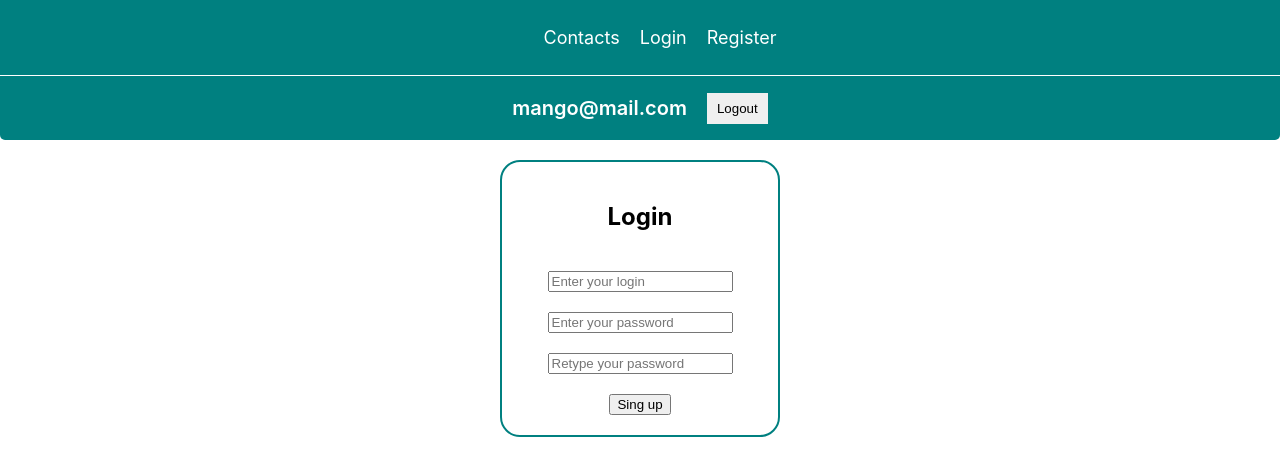
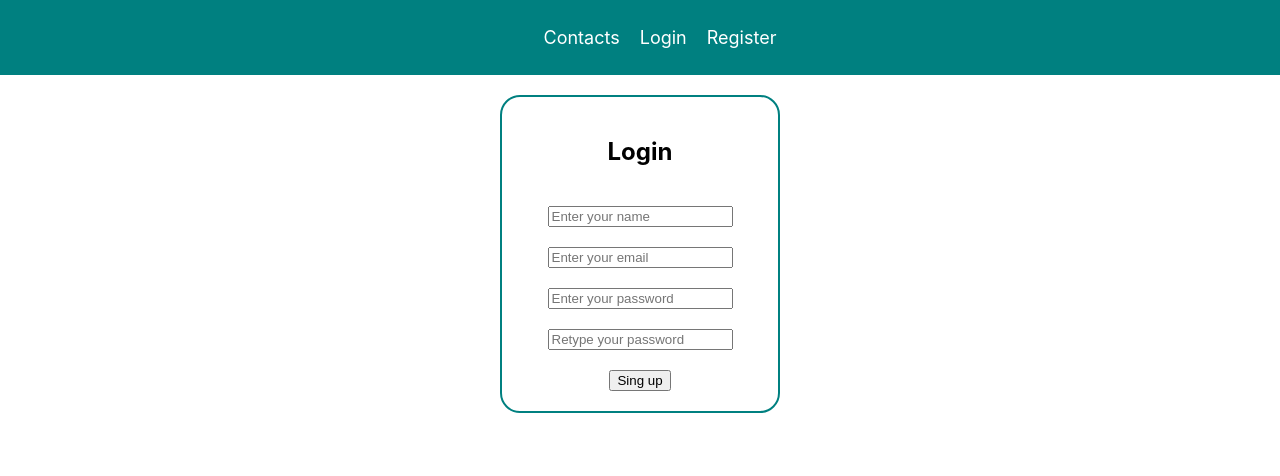
Before and after one commit to turus090/goit-react-hw-08-phonebook, a React (Create React App) app: page /register in a window 1280 px wide. Shown: the top 476 px of the page. Built offline with nearby package versions, Linux system fonts and the light colour scheme.

Commit message:
add contacts

```diff
--- /dev/null
+++ b/src/api/api.js
@@ -0,0 +1,41 @@
+import axios from 'axios';
+
+/*
+name John
+email qweer@gmail.com
+password  Frew1325g
+*/
+const baseURL = 'https://connections-api.herokuapp.com';
+
+export const signUpApi = async candidate => {
+  const { data } = await axios.post(`${baseURL}/users/signup`, candidate);
+  console.log(data);
+  return data;
+};
+
+export const signInApi = async candidate => {
+  const { data } = await axios.post(`${baseURL}/users/login`, candidate);
+  return data;
+};
+//common.Authorization = `Bearer ${token}`;
+export const signOutApi = async token => {
+  const { data } = await axios.post(
+    `${baseURL}/users/logout`,
+    {},
+    {
+      headers: { Authorization: `Bearer ${token}` },
+    }
+  );
+  return data;
+};
+
+export const getContacts = async token => {
+  const { data } = await axios.get(
+    `${baseURL}/contacts`,
+    {},
+    {
+      headers: { Authorization: `Bearer ${token}` },
+    }
+  );
+  return data;
+};
--- a/src/components/form/FormLogin.jsx
+++ b/src/components/form/FormLogin.jsx
@@ -1,9 +1,13 @@
 import { useState } from 'react';
 import FormItem from './FormItem';
 import s from './form.module.scss';
+import { useDispatch } from 'react-redux';
+import { signInData } from 'redux/slices/profile';
 const FormLogin = () => {
+  const dispatch = useDispatch();
+
   const [authData, setAuthData] = useState({
-    login: '',
+    email: '',
     password: '',
   });
   const handleChangeInput = (nameParam, value) => {
@@ -12,14 +16,18 @@ const FormLogin = () => {
       [nameParam]: value,
     });
   };
+  const handleSubmit = e => {
+    e.preventDefault();
+    dispatch(signInData(authData));
+  };
   return (
-    <form className={s.form}>
+    <form className={s.form} onSubmit={handleSubmit}>
       <h2 className={s.form_title}>Login</h2>
       <FormItem
-        name="login"
+        name="email"
         typeInput="text"
-        value={authData.login}
-        placeholderText="Enter your login"
+        value={authData.email}
+        placeholderText="Enter your email address"
         handleChange={handleChangeInput}
       />
       <FormItem
@@ -29,7 +37,7 @@ const FormLogin = () => {
         placeholderText="Enter your password"
         handleChange={handleChangeInput}
       />
-      <button button className={s.form_btn}>
+      <button type="submit" className={s.form_btn}>
         Sing in
       </button>
     </form>
--- a/src/components/form/FormRegister.jsx
+++ b/src/components/form/FormRegister.jsx
@@ -1,13 +1,17 @@
 import { useState } from 'react';
 import { Notify } from 'notiflix';
+import { useDispatch } from 'react-redux';
 
 import FormItem from './FormItem';
 
 import s from './form.module.scss';
+import { signUpData } from 'redux/slices/profile';
 
 const FormRegister = () => {
+  const dispatch = useDispatch();
   const [authData, setAuthData] = useState({
-    login: '',
+    name: '',
+    email: '',
     password: '',
     rePassword: '',
   });
@@ -21,6 +25,13 @@ const FormRegister = () => {
     e.preventDefault();
     if (authData.password === authData.rePassword) {
       console.log(authData);
+      dispatch(
+        signUpData({
+          name: authData.name,
+          password: authData.password,
+          email: authData.email,
+        })
+      );
     } else {
       Notify.warning('Please enter same password and repassword');
     }
@@ -29,10 +40,17 @@ const FormRegister = () => {
     <form className={s.form} onSubmit={handleSubmit}>
       <h2 className={s.form_title}>Login</h2>
       <FormItem
-        name="login"
+        name="name"
         typeInput="text"
-        value={authData.login}
-        placeholderText="Enter your login"
+        value={authData.name}
+        placeholderText="Enter your name"
+        handleChange={handleChangeInput}
+      />
+      <FormItem
+        name="email"
+        typeInput="text"
+        value={authData.email}
+        placeholderText="Enter your email"
         handleChange={handleChangeInput}
       />
       <FormItem
--- a/src/components/userMenu/UserMenu.jsx
+++ b/src/components/userMenu/UserMenu.jsx
@@ -1,9 +1,22 @@
+import { useSelector, useDispatch } from 'react-redux';
 import s from './userMenu.module.scss';
+import { logoutData } from 'redux/slices/profile';
 const UserMenu = () => {
+  const dispatch = useDispatch();
+  const token = useSelector(state => state.profile.token);
+  const email = useSelector(state => state.profile.user.email);
+  const handleLogOut = () => {
+    dispatch(logoutData(token));
+  };
+  if (token === null) {
+    return null;
+  }
   return (
     <div className={s.container}>
-      <p className={s.container_text}>mango@mail.com</p>
-      <button className={s.container_btn}>Logout</button>
+      <p className={s.container_text}>{email}</p>
+      <button onClick={handleLogOut} className={s.container_btn}>
+        Logout
+      </button>
     </div>
   );
 };
--- a/src/index.js
+++ b/src/index.js
@@ -3,4 +3,10 @@ import ReactDOM from 'react-dom/client';
 import App from 'components/App';
 import './index.css';
 
-ReactDOM.createRoot(document.getElementById('root')).render(<App />);
+import { Provider } from 'react-redux';
+import store from 'redux/store';
+ReactDOM.createRoot(document.getElementById('root')).render(
+  <Provider store={store}>
+    <App />
+  </Provider>
+);
--- /dev/null
+++ b/src/redux/slices/profile.js
@@ -0,0 +1,45 @@
+import { createAsyncThunk, createSlice } from '@reduxjs/toolkit';
+import { signUpApi, signInApi, signOutApi } from './../../api/api';
+import { React } from 'react';
+
+const initialState = {
+  user: {},
+  token: null,
+};
+
+export const signUpData = createAsyncThunk(
+  'profile/signup',
+  async candidate => {
+    const response = await signUpApi(candidate);
+    return response;
+  }
+);
+
+export const signInData = createAsyncThunk('profile/login', async candidate => {
+  const response = await signInApi(candidate);
+  return response;
+});
+export const logoutData = createAsyncThunk('profile/logout', async token => {
+  const response = await signOutApi(token);
+  return response;
+});
+const profileSlice = createSlice({
+  name: 'profile',
+  initialState,
+  extraReducers: builder => {
+    builder.addCase(signUpData.fulfilled, (state, action) => {
+      state.user = { ...action.payload.user };
+      state.token = action.payload.token;
+    });
+    builder.addCase(signInData.fulfilled, (state, action) => {
+      state.user = { ...action.payload.user };
+      state.token = action.payload.token;
+    });
+    builder.addCase(logoutData.fulfilled, (state, action) => {
+      state.user = {};
+      state.token = null;
+    });
+  },
+});
+
+export default profileSlice.reducer;
--- /dev/null
+++ b/src/redux/store.js
@@ -0,0 +1,10 @@
+import profileReducer from './slices/profile';
+import { configureStore } from '@reduxjs/toolkit';
+
+const store = configureStore({
+  reducer: {
+    profile: profileReducer,
+  },
+});
+
+export default store;
```
Also changed, not shown: src/redux/slices/contacts.js (added, +28 -0 lines).
